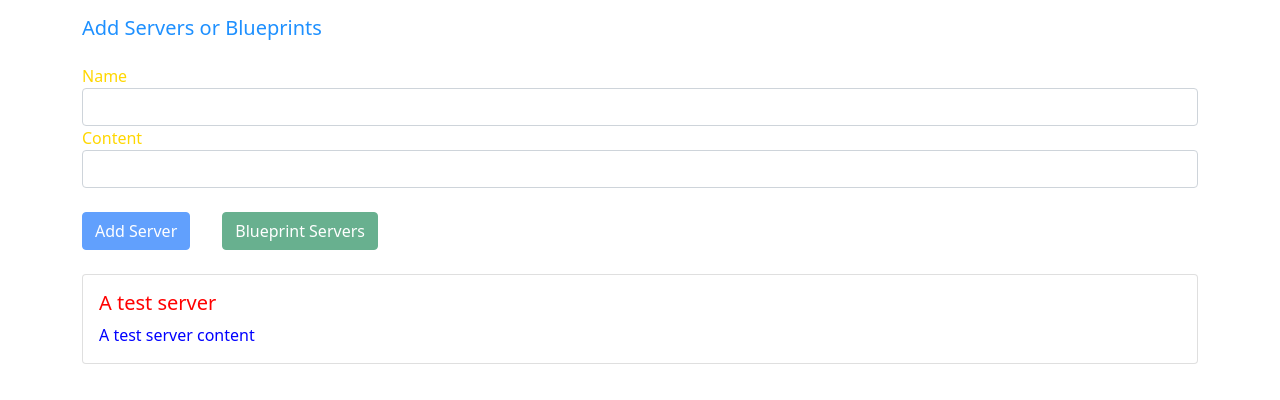
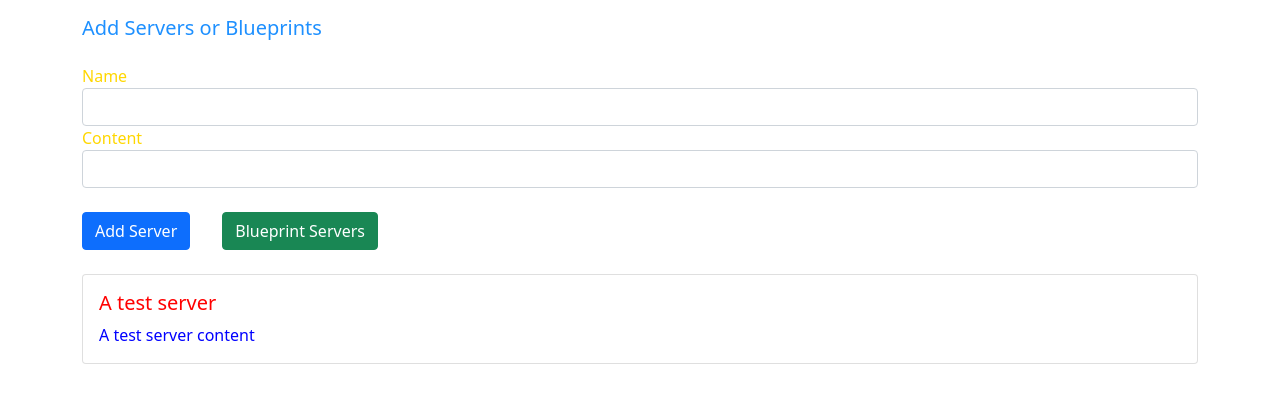
Before and after one commit to anitkumarsingh/angular-practice-component-databinding, an Angular app: page / in a window 1280 px wide. Shown: the top 400 px of the page. Built offline with nearby package versions, Linux system fonts and the light colour scheme.

Commit message:
accessing template and DOM by viewChild decorator

```diff
--- a/src/app/cockpit/cockpit.component.html
+++ b/src/app/cockpit/cockpit.component.html
@@ -8,18 +8,10 @@
     <label for="content">Content</label>
     <!-- <input type="text" class="form-control" [(ngModel)] ="serverContent"><br> -->
     <input type="text" class="form-control" #localServerContent /><br />
-    <button
-      class="btn btn-primary mr-2"
-      (click)="addServers(localServerName,localServerContent)"
-      [disabled]="localServerName.value === '' || localServerContent.value === ''"
-    >
+    <button class="btn btn-primary mr-2" (click)="addServers(localServerName)">
       Add Server
     </button>
-    <button
-      class="btn btn-success"
-      (click)="bluePrintServers(localServerName,localServerContent)"
-      [disabled]="localServerName.value === '' || localServerContent.value === ''"
-    >
+    <button class="btn btn-success" (click)="bluePrintServers(localServerName)">
       Blueprint Servers
     </button>
   </div>
--- a/src/app/cockpit/cockpit.component.ts
+++ b/src/app/cockpit/cockpit.component.ts
@@ -1,4 +1,4 @@
-import { Component, EventEmitter, OnInit, Output } from '@angular/core';
+import { Component, ElementRef, EventEmitter, OnInit, Output, ViewChild } from '@angular/core';
 
 @Component({
   selector: 'app-cockpit',
@@ -8,7 +8,7 @@ import { Component, EventEmitter, OnInit, Output } from '@angular/core';
 export class CockpitComponent implements OnInit {
  @Output() serverCreated = new EventEmitter<{serverName:string,serverContent:string}>();
  @Output('bpServer') bluePrintserverCreated = new EventEmitter<{serverName:string,serverContent:string}>();
-
+ @ViewChild('localServerContent') serverContent:ElementRef
   // serverName = '';
   // serverContent = '' ;
 
@@ -17,16 +17,16 @@ export class CockpitComponent implements OnInit {
   ngOnInit(): void {
   }
 
-  addServers(localServerName:HTMLInputElement,localServerContent:HTMLInputElement){
+  addServers(localServerName:HTMLInputElement){
   this.serverCreated.emit({
     serverName:localServerName.value, // this.serverName
-    serverContent:localServerContent.value // this.serverContent
+    serverContent:this.serverContent.nativeElement.value // this.serverContent
   });
   }
-  bluePrintServers(localServerName:HTMLInputElement,localServerContent:HTMLInputElement){
+  bluePrintServers(localServerName:HTMLInputElement){
     this.bluePrintserverCreated.emit({
       serverName:localServerName.value,
-      serverContent:localServerContent.value
+      serverContent:this.serverContent.nativeElement.value
     });
   }
 
```
